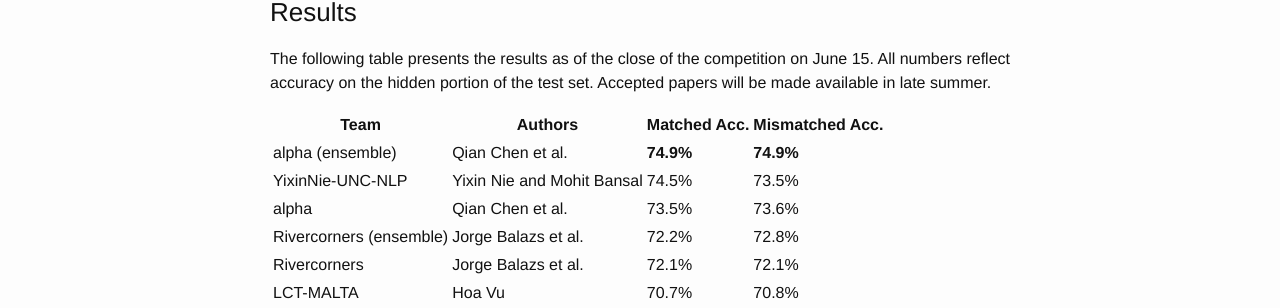
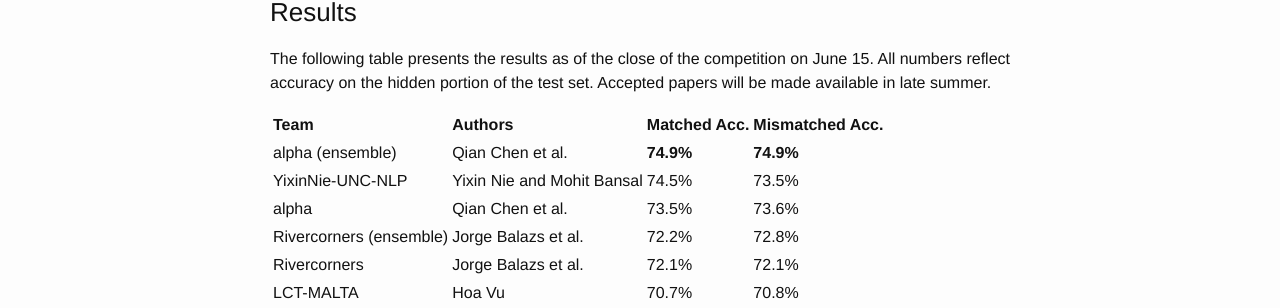
Before and after one commit to RepEval2017/RepEval2017.github.io, a Jekyll site: the page built from shared_task.md, in a window 1280 px wide. Shown: the part 558-866 px from the top of the page. Built offline with Jekyll 4.4.1, drawn with Linux system fonts in a browser that asks for light colours.

Commit message:
Formatting

```diff
--- a/shared_task.md
+++ b/shared_task.md
@@ -22,10 +22,10 @@ navigation_weight: 3
 
 <table>
   <tr>
-    <th>Team</th>
-    <th>Authors</th>
-    <th>Matched Acc.</th>
-    <th>Mismatched Acc.</th>
+    <td><strong>Team</strong></td>
+    <td><strong>Authors</strong></td>
+    <td><strong>Matched Acc.</strong></td>
+    <td><strong>Mismatched Acc.</strong></td>
   </tr>
   <tr>
     <td>alpha (ensemble)</td>
```
